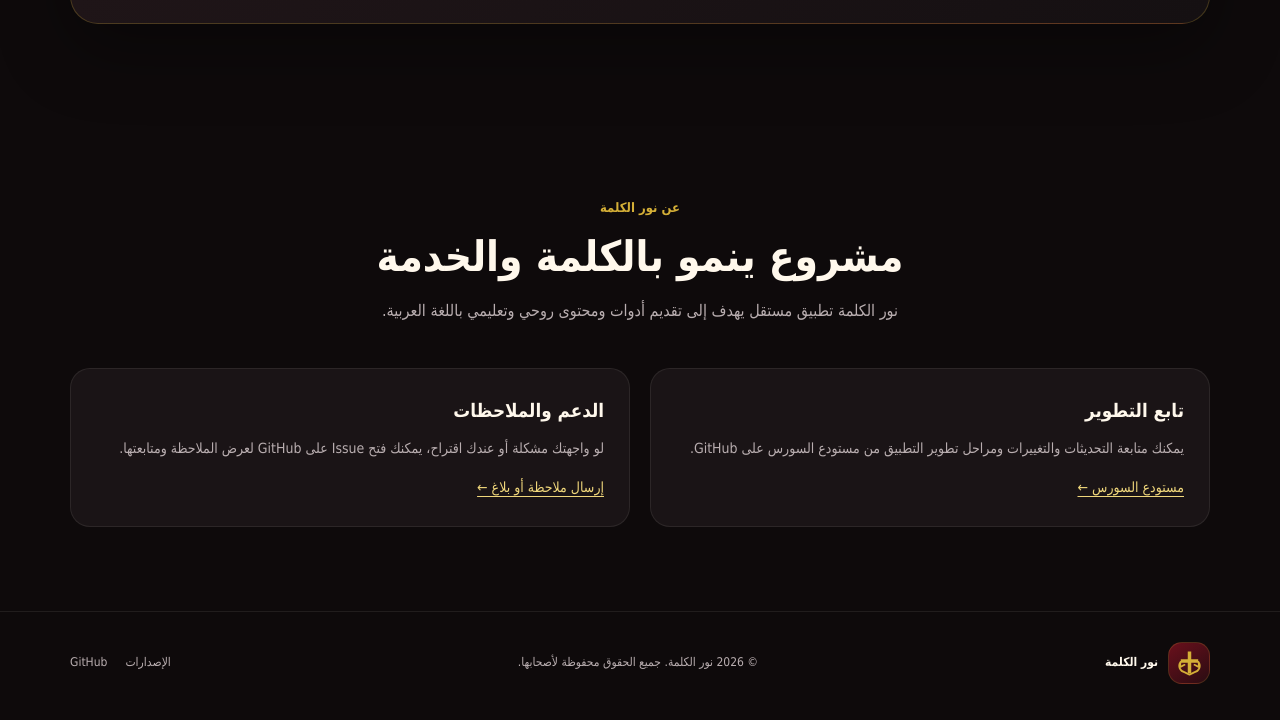
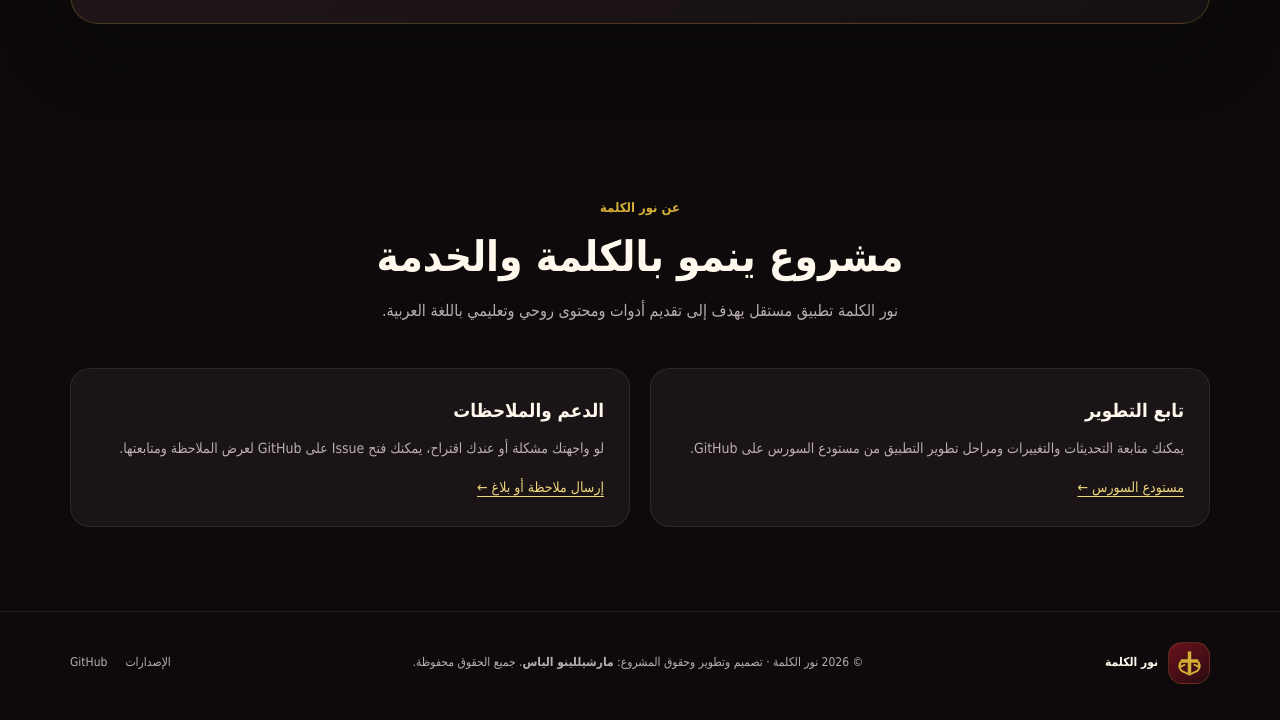
Before and after one commit to yguygyuguyuguy/noor-el-kelma-website, a plain HTML site: page index.html in a window 1280 px wide. Shown: the part 2672-3392 px from the top of the page. Drawn offline with Linux system fonts and the light colour scheme.

Commit message:
docs: add project owner credit to website footer

```diff
--- a/index.html
+++ b/index.html
@@ -127,7 +127,7 @@
 </main>
 <footer><div class="wrap footer-row">
   <div class="footer-brand"><span class="brand-mark"><svg viewBox="0 0 100 100" aria-hidden="true"><path fill="#D4AF37" d="M44 12h12v27h24v12H56v37H44V51H20V39h24z"/><path fill="none" stroke="#D4AF37" stroke-width="6" stroke-linecap="round" stroke-linejoin="round" d="M19 48C9 63 17 80 34 84l16 8 16-8c17-4 25-21 15-36M19 48l-2 18 16-8M81 48l2 18-16-8"/></svg></span>نور الكلمة</div>
-  <div>© <span id="year"></span> نور الكلمة. جميع الحقوق محفوظة لأصحابها.</div>
+  <div>© <span id="year"></span> نور الكلمة · تصميم وتطوير وحقوق المشروع: <strong>مارشيللينو الياس</strong>. جميع الحقوق محفوظة.</div>
   <div class="footer-links"><a href="https://github.com/yguygyuguyuguy/noor-al-kalima-updates/releases">الإصدارات</a><a href="https://github.com/yguygyuguyuguy/noor-al-kalima-private">GitHub</a></div>
 </div></footer>
 <script>
```
